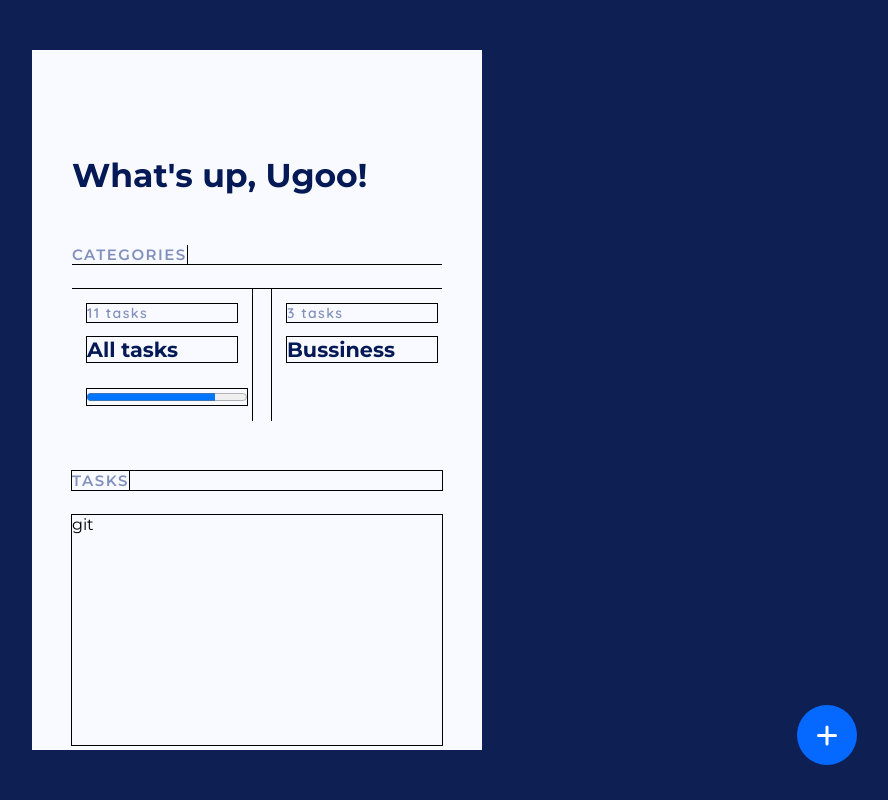
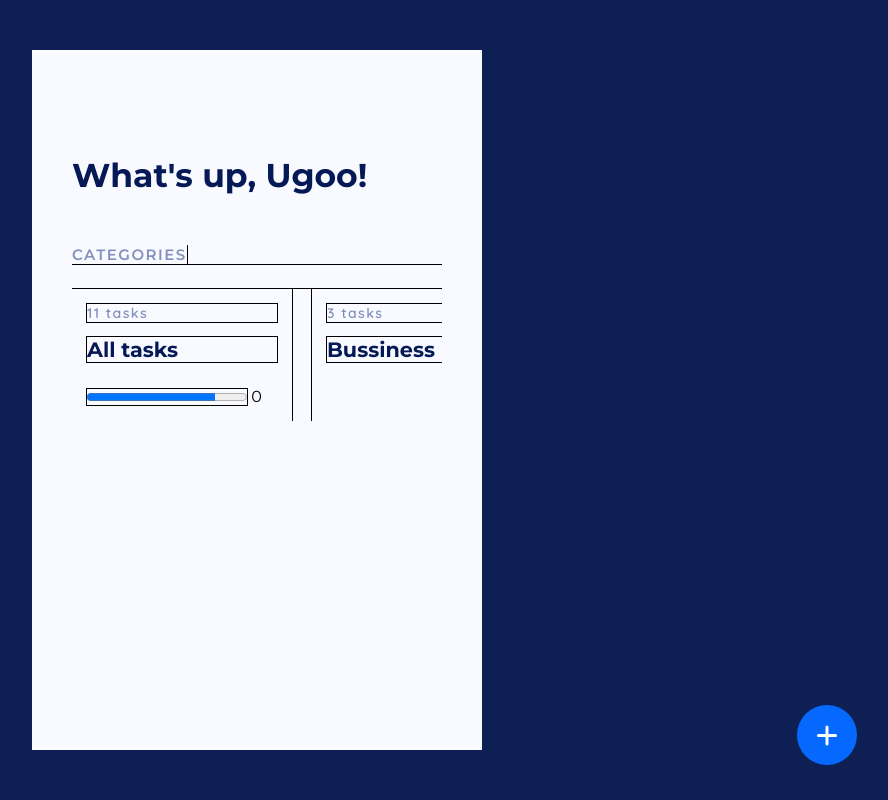
Before and after one commit to okeke-ugochukwu/Toodle, a Vue app: page / in a window 1280 px wide. Shown: the whole page, without its empty margins (383-1271 px from the left). Built offline with nearby package versions, Linux system fonts and the light colour scheme.

Commit message:
Setup VueX store

```diff
--- a/package.json
+++ b/package.json
@@ -13,11 +13,13 @@
     "css.gg": "^2.0.0",
     "feather-icons": "^4.28.0",
     "vue": "^3.0.0",
-    "vue-tabler-icons": "^2.3.0"
+    "vue-tabler-icons": "^2.3.0",
+    "vuex": "^4.0.0-0"
   },
   "devDependencies": {
     "@vue/cli-plugin-babel": "~4.5.15",
     "@vue/cli-plugin-eslint": "~4.5.15",
+    "@vue/cli-plugin-vuex": "~4.5.15",
     "@vue/cli-service": "~4.5.15",
     "@vue/compiler-sfc": "^3.0.0",
     "babel-eslint": "^10.1.0",
--- a/src/components/childs/catgSection.vue
+++ b/src/components/childs/catgSection.vue
@@ -11,12 +11,11 @@
 
                 <!-- Object.entries makes array out of tasks data -->
                 <div class="catg_card"
-                 @click="selectCatgory(this.newTasksData)"
-
+                 @click="sendCatgoryFilter('all')"
                 >
 
 
-                    <div class="catg_card__tskNum" >
+                    <div class="catg_card__tskNum">
                         <!--
                             Target array member that's actual tasks data,
                             Get the all  key pair values (arrays) which are the actual tasks (grouped), make an array out of these arrays
@@ -24,7 +23,7 @@
                             At this point only individual tasks (objects) remain in the array. No nested arrays
                             Now get number of these tasks and display
                          -->
-                        {{ this.newTasksData.length }} tasks
+                        {{ this.tasksNoCatgs.length }} tasks
                     </div>
 
 
@@ -34,17 +33,18 @@
                         </h5>
                     </div>
 
-                    <progress max="100" value="80">
-
-                    </progress>
+                    <progressBar
+                        :newTasksData = "newTasksData"
+                        :alteredSelectedData = "alteredSelectedCatgData"
+                    />
 
                 </div>
 
-
                 <div class="catg_card"
-                 v-for="taskCategory in Object.entries(this.tasksData[0])" :key="taskCategory.id"
-                 @click="selectCatgory([].concat.apply([], Object.values(taskCategory)[1]))"
-                >
+                    v-for="taskCategory in this.tasks" :key="taskCategory.id"
+                    ref="taskCategories"
+                    @click="sendCatgoryFilter(taskCategory[0])"
+                 >
 
                     <div class="catg_card__tskNum">
                         {{  taskCategory[1].length  }} tasks
@@ -61,71 +61,56 @@
 
             </div>
         </div>
+
+
     </section>
+
+
 </template>
 
 <script>
 
-     var percCompleted = 80;
+    import progressBar from '../childs/progressBar.vue';
+
+
     export default {
         name: 'catgSection',
+
+        components: {
+            progressBar
+        },
 
         data() {
             return {
 
-                selectedCatg: '',
-
-                newTasksData: '', //Same as 'allTasks' in props except this has been stripped of groupings (categories)
-
-                completedTasks: 0
             }
         },
 
         props: {
-            tasksData: {
-                type: Array,
-                default: () => [],
-            },
-        },
-
-        created() {
-            this.setNewTasksData()
-            this.countCompletedTasks()
 
         },
 
         computed: {
-            completedTasksPercentage() {
-                return percCompleted
+            tasks() {
+                return  Object.entries(this.$store.state.allTasks[0])
+            },
+            tasksNoCatgs(){
+                return this.$store.getters.allTasksNoCatgs;
             }
         },
 
+        created() {
+
+        },
+
+        mounted() {
+            // this.taskCategories = this.$refs.taskCategories
+        },
+
         methods: {
-            // sendSelectedCatgToParent() {
-            //     this.$emit("recieveSelectedCatgData", this.selectedCatg)
-            // },
-
-            selectCatgory(selectedCategory) {
-                this.selectedCatg = selectedCategory
-                this.$emit("recieveSelectedCatgData", this.selectedCatg)
+            sendCatgoryFilter(selectedCategory) {
+                this.$store.commit('setselectedCatgFilter', selectedCategory)
             },
-
-            setNewTasksData() {
-                this.newTasksData = [].concat.apply([], Object.values(this.tasksData[0]))
-            },
-
-            countCompletedTasks() {
-
-                var counter = 0;
-                this.newTasksData.forEach(task => {
-
-                        if(task.status == false) {
-                            counter++;
-                            this.completedTasks = counter
-                        }
-                });
-            },
-
         },
     }
 
--- /dev/null
+++ b/src/components/childs/modules/filter-tasks.js
@@ -0,0 +1,12 @@
+function filterTasks(selectedCatg, allTasks) {
+    if(!selectedCatg) {
+        return ;
+    }
+    if(selectedCatg === "all") {
+        return allTasks;
+    }
+
+    return allTasks.filter((t) => t.type === selectedCatg );
+}
+
+export default  filterTasks
--- /dev/null
+++ b/src/components/childs/progressBar.vue
@@ -0,0 +1,72 @@
+
+<template>
+   <progress max="100" value="80">
+
+    </progress>
+
+    {{completedTasks}}
+</template>
+
+<script>
+    export default {
+        name: 'progressBar',
+
+        data() {
+            return {
+                tasksData: undefined,
+                completedTasks: 0
+            }
+        },
+
+        props: {
+
+        },
+
+        created() {
+            this.setNewTasksData();
+            // this.countCompletedTasks()
+
+        },
+
+        computed: {
+            totalCompletedTasks() {
+                return this.completedTasks
+            },
+        },
+
+        watch: {
+            alteredSelectedData: {
+                handler(newData) {
+                    var counter = 0;
+
+                    newData.forEach(task => {
+                            if(task.status == true) {
+                                counter++;
+                                this.completedTasks = counter
+                            }
+                    })
+                },
+
+                deep: true
+            }
+        },
+
+        methods: {
+            setNewTasksData() {
+                this.tasksData = this.newTasksData
+            },
+            // countCompletesTasks() {
+                // var counter = 0;
+
+                // this.alteredSelectedData.forEach(task => {
+                //         if(task.status == true) {
+                //             counter++;
+                //             this.completedTasks = counter
+                //         }
+                // });
+
+            // }
+
+        },
+    }
+</script>
--- a/src/components/childs/taskSection.vue
+++ b/src/components/childs/taskSection.vue
@@ -1,7 +1,7 @@
 <template>
     <section
     class="tasks"
-    v-if="this.selectedCatgData"
+    v-if="selectedCatg"
     >
         <div class="tasks_title sec_title">
             <h4>
@@ -9,18 +9,14 @@
             </h4>
         </div>
 
-
-
         <div class="tasks_bars">
-
             <!--
                 Explaination of this v-for logic is in 'catgSection' component
                 [].concat.apply([], Object.values(this.allTasks[0]))
              -->
-git
             <div
                 class="tasks_bars__field"
-                v-for="task in this.selectedCatgData" :key="task.id"
+                v-for="task in this.filteredTasks" :key="task.id"
                 @click="checkTask(task)"
              >
 
@@ -32,51 +28,34 @@ git
                     {{task.descr}}
                 </div>
 
-
-
             </div>
         </div>
-
-
 
     </section>
 </template>
 
 <script>
+import filterTasks from './modules/filter-tasks';
+
 export default {
     name: 'taskSection',
 
-    data() {
-        return {
-
-            allTasks: undefined
-
-        }
-    },
-
-    created () {
-
-        this.setAllTasks();
-
-    },
-
-    props: {
-        tasksData: {
-                type: Array,
-                default: () => [],
+     computed: {
+            tasks() {
+                return this.$store.state.allTasks
+            },
+            tasksNoCatgs(){
+                return this.$store.getters.allTasksNoCatgs
+            },
+            selectedCatg() {
+              return this.$store.state.selectedCatg;
+            },
+            filteredTasks() {
+                return filterTasks(this.selectedCatg, this.tasksNoCatgs);
+            }
         },
-        selectedCatgData: {
-            type: Array,
-            default: undefined
-        },
-    },
 
     methods: {
-
-         setAllTasks() {
-            this.allTasks = this.selectedCatgData
-        },
-
         checkTask(task) {
             switch (task.status) {
                 case false:
@@ -91,12 +70,8 @@ export default {
                     break;
             }
 
-            this.sendUncompletedTasks()
+            this.$store.commit('updateAllTasks', this.tasks)
         },
-
-        sendUncompletedTasks() {
-            this.$emit("recieveChangedData", this.selectedCatgData)
-        }
     },
 }
 </script>
--- a/src/components/parents/appFrame.vue
+++ b/src/components/parents/appFrame.vue
@@ -11,14 +11,11 @@
 
     <mobileHeader  @sideBarCall = "showSideBar()" />
 
-  {{alteredSelectedCatgData}}
 
     <helloSection />
 
     <catgSection
-      :tasksData = "allTasks"
-      :newAllTasksData = "newTasks"
-      @recieveSelectedCatgData = "setSelectedCatg"
+
     />
 
     <taskSection
@@ -26,7 +23,7 @@
       :selectedCatgData = "selectedCatg"
       @recieveChangedData = "setChange"
     />
-    {{alteredSelectedCatgData}}
+
     <newTaskBtn />
   </div>
 </template>
@@ -50,126 +47,25 @@ export default {
         newTaskBtn,
       },
 
-
       data() {
         return {
           sideBarStatus: false,
 
           username: 'User',
 
-      allTasksProgressColor: '#0669FF',
-
-      selectedCatg: [],
-
-      alteredSelectedCatgData: undefined,
-
-      //Each task is an object, placed in its parent (task category) which an array
-      //of all tasks of the same type.
-
-      //All task categorises are an item in thier parent, an ojbect
-      //which is the only child of its parent (all task categoris), an array
-
-      //I adopted this method to see that each task is an object, and so task categories can be named
-      allTasks: [
-
-              {
-                  'bussiness': [
-
-                      {
-                          id: 10,
-                          type: 'bussiness',
-                          descr: 'Make new connections',
-                          status: false,
-                      },
-
-                      {
-                          id: 20,
-                          type: 'bussiness',
-                          descr: 'Send out some applications',
-                          status: false,
-                      },
-
-                      {
-                          id: 30,
-                          type: 'bussiness',
-                          descr: 'Contact ZhinChao',
-                          status: false,
-                      }
-
-                  ],
-
-                  'personal':  [
-
-                      {
-                          id: 40,
-                          type: 'personal',
-                          descr: 'Commit some code',
-                          status: false,
-                      },
-
-                      {
-                          id: 50,
-                          type: 'personal',
-                          descr: 'Make pen for sharighan animation',
-                          status: false,
-                      },
-
-                        {
-                          id: 60,
-                          type: 'personal',
-                          descr: 'Hit the gym',
-                          status: false,
-                      },
-
-                        {
-                          id: 70,
-                          type: 'personal',
-                          descr: 'Go Battle Royale',
-                          status: false,
-                      }
-                  ],
-
-                  'miscellaneous':  [
-                      {
-                          id: 80,
-                          type: 'miscellaneous',
-                          descr: 'Get an external monitor',
-                          status: false,
-                      },
-
-                      {
-                          id: 90,
-                          type: 'miscellaneous',
-                          descr: 'Buy mattress. 4ft * 6ft * 1ft',
-                          status: false,
-                      },
-
-                      {
-                          id: 100,
-                          type: 'miscellaneous',
-                          descr: 'Order some palletes',
-                          status: false,
-                      },
-
-                      {
-                          id: 110,
-                          type: 'miscellaneous',
-                          descr: 'Order some palletes',
-                          status: false,
-                      }
-                  ],
-              }
-      ],
-
-      //same as 'allTasks', just without the grouping(categories)
-      newAllTasksData: ''
-
         }
       },
 
-  created () {
-    this.createNewAllTasksData();
+      computed: {
+        allTasks() {
+          return this.$store.state.allTasks;
         },
+
+        allTasksWithoutCatg() {
+          return [].concat.apply([], Object.values(this.allTasks[0]))
+        }
+      },
+
 
       methods: {
 
@@ -199,15 +95,10 @@ export default {
           this.selectedCatg = dataRecieved
         },
 
-    setChange(dataReceived) {
-      this.alteredSelectedCatgData = dataReceived;
-    },
-
         createNewAllTasksData() {
           this.newAllTasksData = [].concat.apply([], Object.values(this.allTasks[0]))
         }
 
-
       },
     };
 </script>
--- a/src/styles/style.scss
+++ b/src/styles/style.scss
@@ -170,7 +170,7 @@ header {
     }
 
     &_card {
-        width: 180px;
+        width: 220px;
         padding: 15px;
         margin-right: 20px;
 
```
Also changed, not shown: src/components/childs/mobileHeader.vue (+1 -6 lines), src/main.js (+6 -1 lines), src/store/index.js (added, +124 -0 lines), src/tabler-icons.js (added), 2 other files (tests, documents, lock files or other folders). Lines whose indentation alone changed are shown as unchanged.
